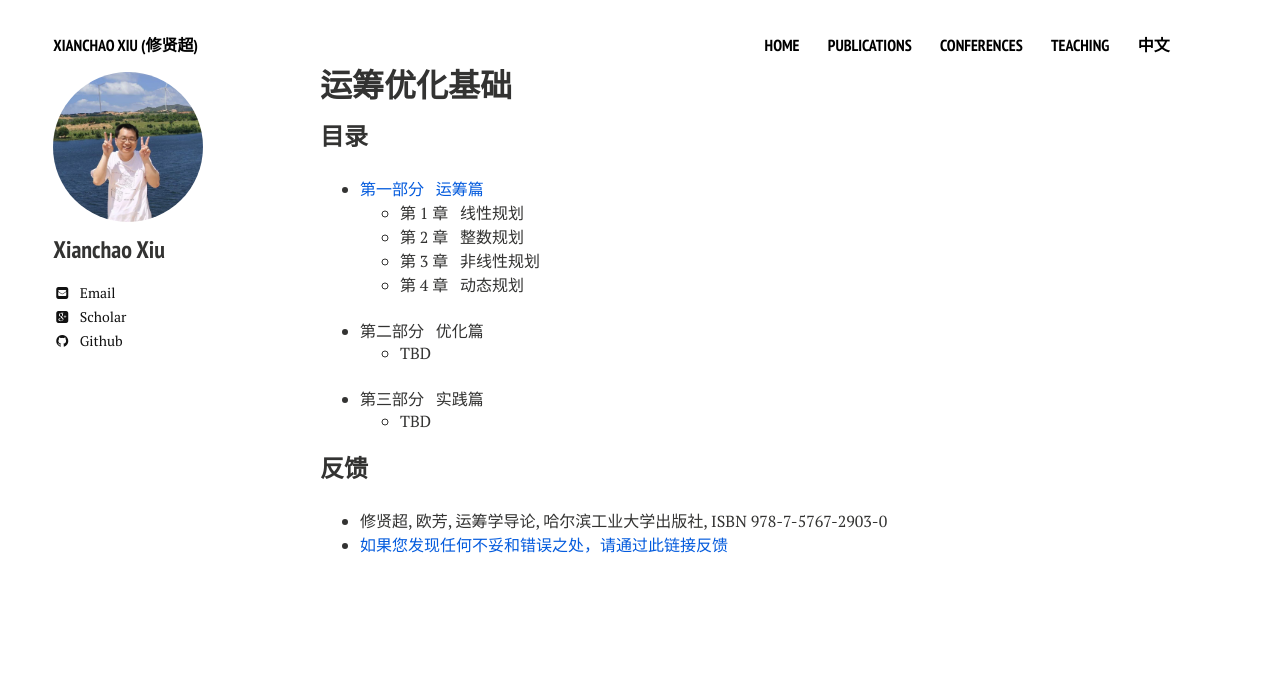
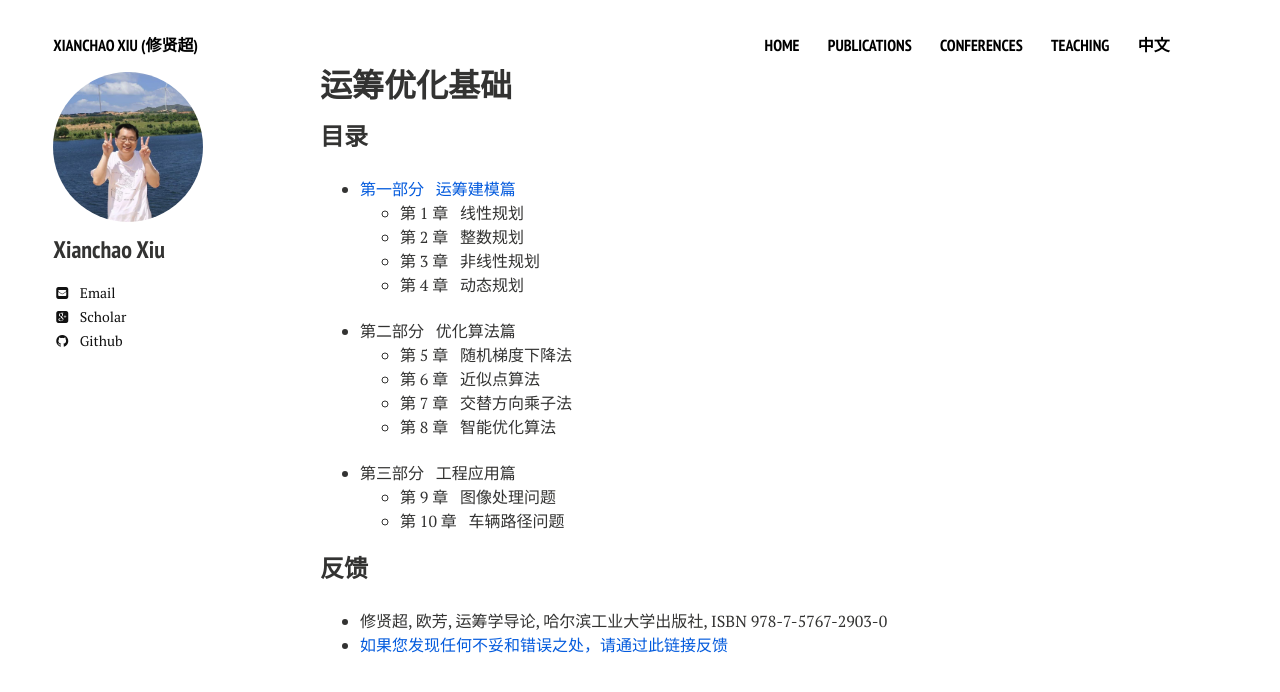
Before and after one commit to xianchaoxiu/xianchaoxiu.github.io, a Jekyll site: the page built from chinese/book/ORO/index.md, in a window 1280 px wide. Shown: the top 692 px of the page. Built offline with Jekyll 4.4.1, drawn with Linux system fonts in a browser that asks for light colours; nearby versions of some CDN libraries.

Commit message:
Update index.md

```diff
--- a/chinese/book/ORO/index.md
+++ b/chinese/book/ORO/index.md
@@ -7,18 +7,22 @@ share: false
 
 ### 目录
 
-* <a href="../ORO/Part-I.pdf" class="textlink" target="_blank"> 第一部分 &nbsp; 运筹篇  </a> <br>
+* <a href="../ORO/Part-I.pdf" class="textlink" target="_blank"> 第一部分 &nbsp; 运筹建模篇  </a> <br>
   - 第 1 章 &nbsp;  线性规划 <br>
-  - 第 2 章 &nbsp;  整数规划<br>
+  - 第 2 章 &nbsp;  整数规划 <br>
   - 第 3 章 &nbsp;  非线性规划 <br>
   - 第 4 章 &nbsp;  动态规划 <br><br>
 
-* 第二部分 &nbsp; 优化篇 <br>
-  - TBD <br><br>
+* 第二部分 &nbsp; 优化算法篇 <br>
+  - 第 5 章 &nbsp;  随机梯度下降法 <br>
+  - 第 6 章 &nbsp;  近似点算法 <br>
+  - 第 7 章 &nbsp;  交替方向乘子法 <br>
+  - 第 8 章 &nbsp;  智能优化算法 <br> <br>
 
 
-* 第三部分 &nbsp; 实践篇 <br>
-  - TBD <br>
+* 第三部分 &nbsp; 工程应用篇 <br>
+  - 第 9 章 &nbsp;  图像处理问题 <br>
+  - 第 10 章 &nbsp;  车辆路径问题 <br>
 
 
 ### 反馈
```
